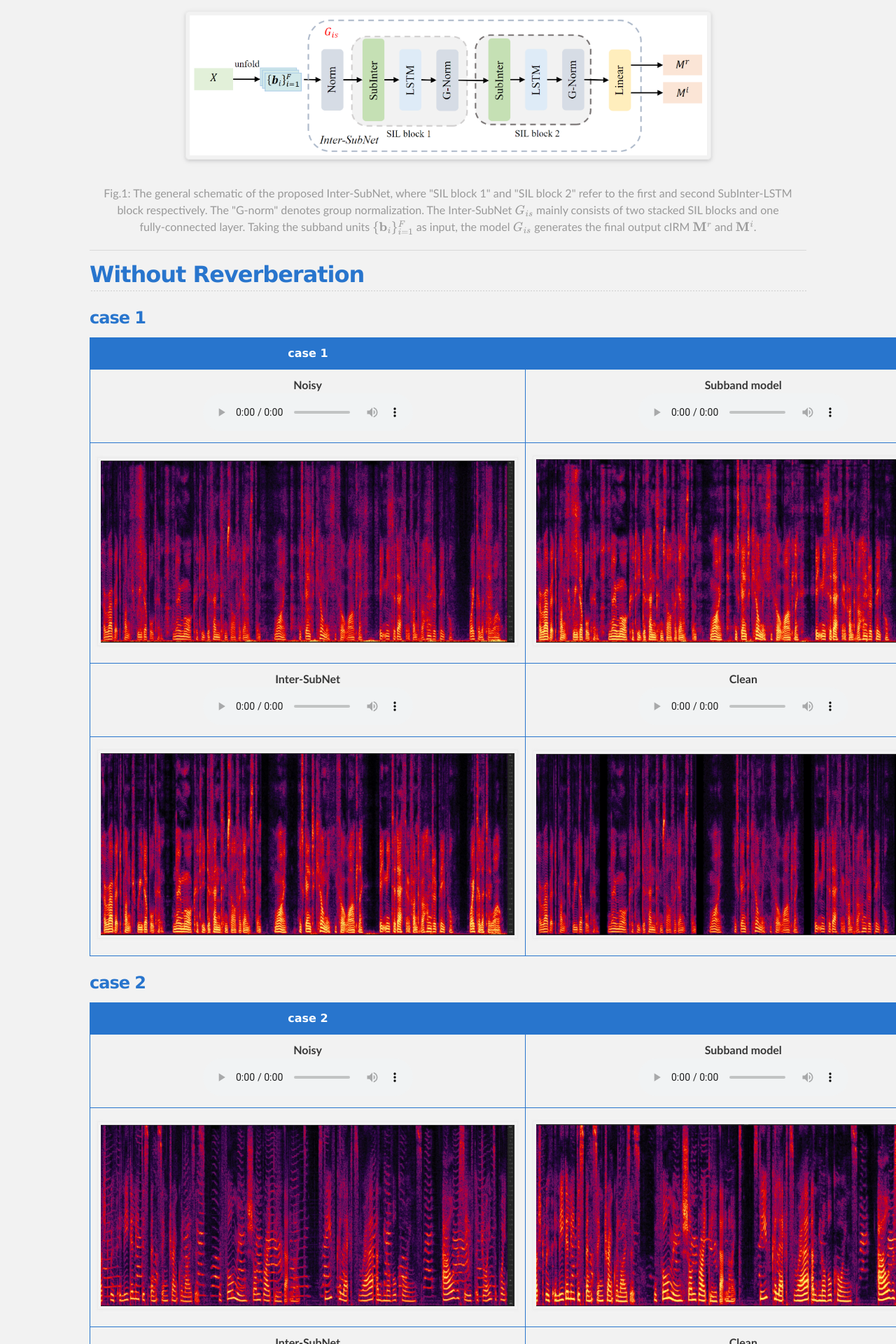
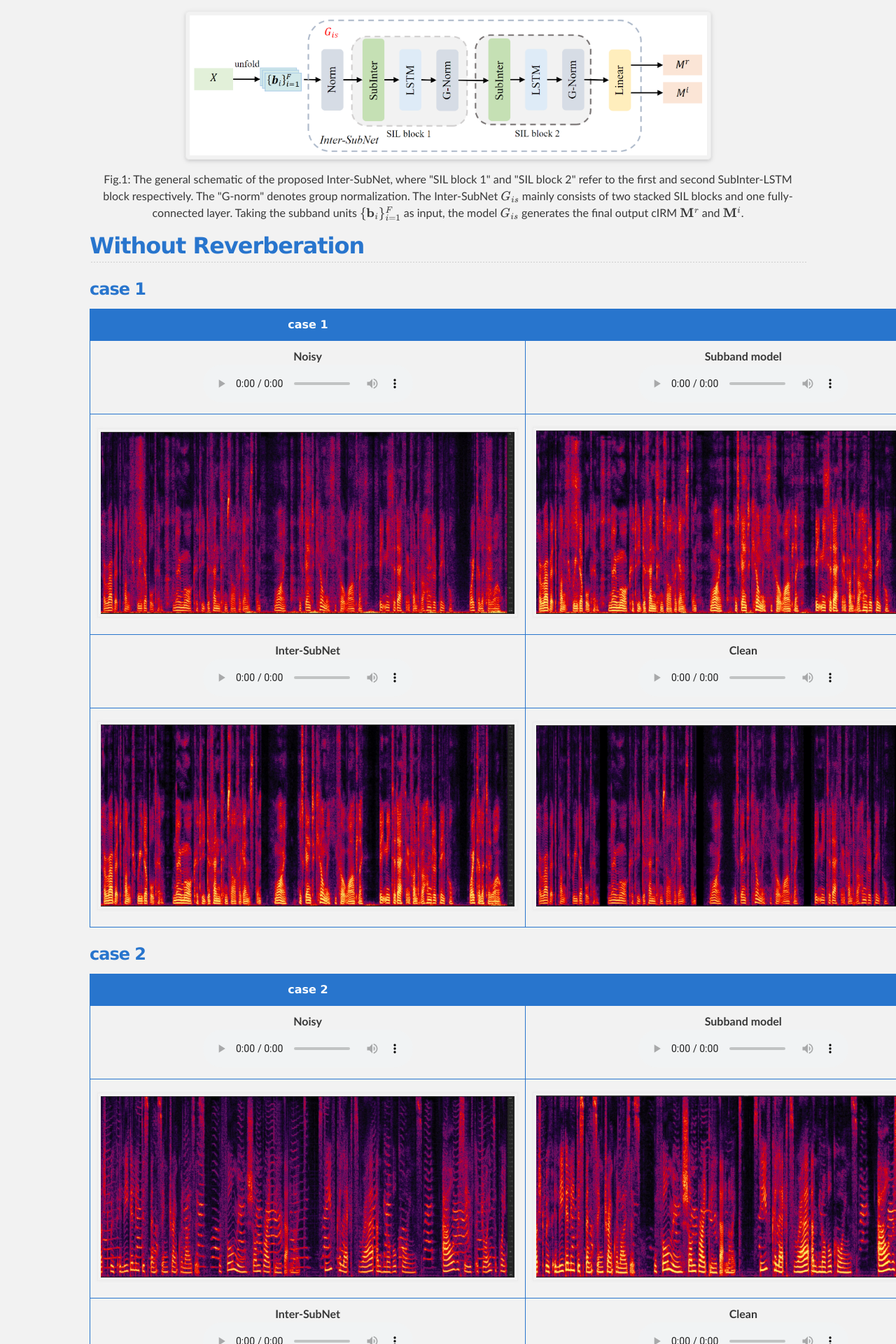
Before and after one commit to RookieJunChen/Inter-SubNet_demo, a Jekyll site: the page built from index.md, in a window 1280 px wide. Shown: the part 906-2826 px from the top of the page at 70% size. Built offline with Jekyll 4.4.1, drawn with Linux system fonts in a browser that asks for light colours; our own code applies the rules of GitHub Pages for plain Markdown files.

Commit message:
try caption

```diff
--- a/index.md
+++ b/index.md
@@ -15,12 +15,9 @@
     box-shadow: 0 2px 4px 0 rgba(34,36,38,.12),0 2px 10px 0 rgba(34,36,38,.08);"
     src="./data/fig/total_arch.jpg"  width="100%">
     <br>
-    <div style="color:orange; border-bottom: 1px solid #d9d9d9;
-    display: inline-block;
-    color: #999;
-    padding: 20px;">
+    <caption>
     Fig.1: The general schematic of the proposed Inter-SubNet, where "SIL block 1" and "SIL block 2" refer to the first and second SubInter-LSTM block respectively. The "G-norm" denotes group normalization. The Inter-SubNet \(G_{is}\) mainly consists of two stacked SIL blocks and one fully-connected layer. Taking the subband units \(\{\mathbf{b}_i\}_{i=1}^F\) as input, the model \(G_{is}\) generates the final output cIRM \(\mathbf{M}^{r}\) and \(\mathbf{M}^{i}\).
-    </div>
+    </caption>
 </center>
 
 
```
